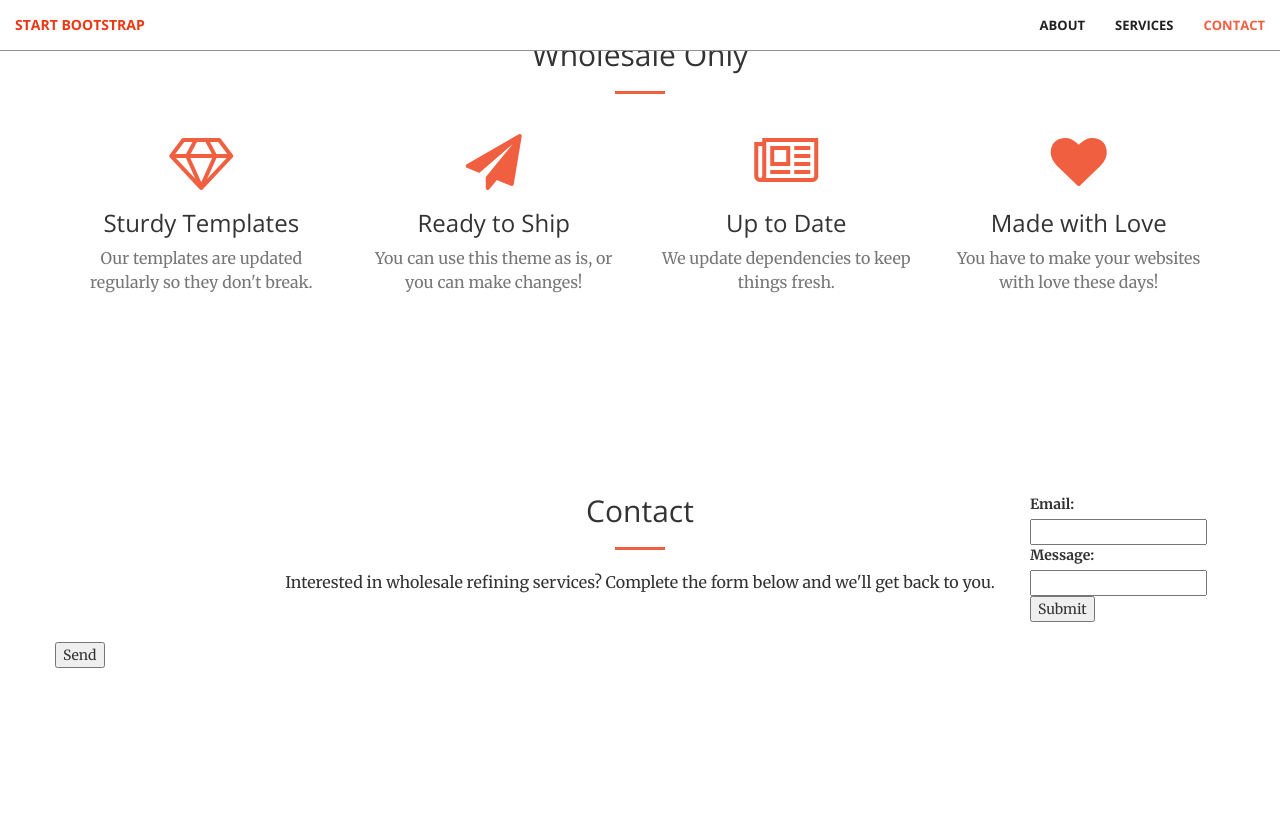
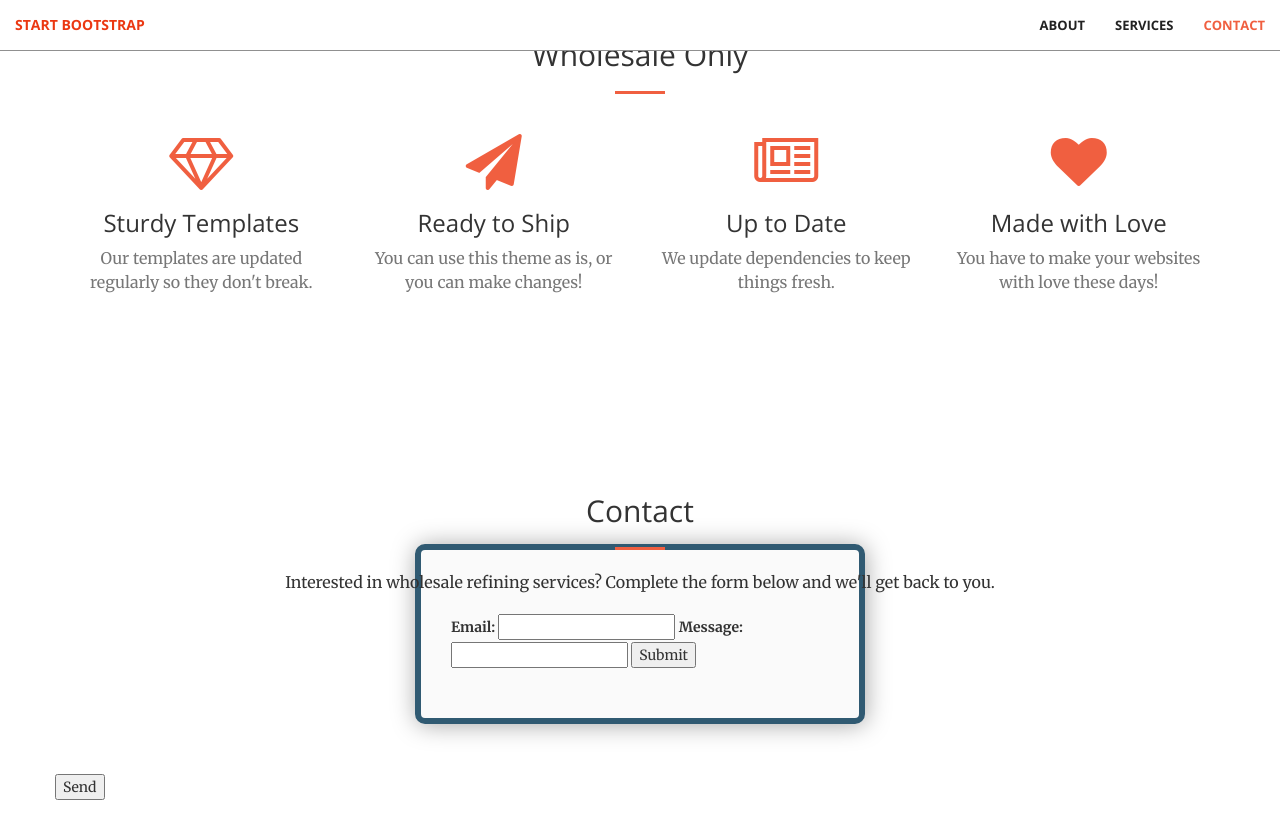
Before and after one commit to wesosan/wesosan.github.io, a Jekyll site: the page built from index.html, in a window 1280 px wide and 900 px high, scrolled down 942 px. Shown: the top 839 px of the window. Built offline with Jekyll 4.4.1, drawn with Linux system fonts in a browser that asks for light colours; before the commit the page ends 1710 px from its top, so only the background shows below that.

Commit message:
Update contact.html

```diff
--- a/_includes/contact.html
+++ b/_includes/contact.html
@@ -11,6 +11,7 @@
                 <form id="my-form"
                   action="https://formspree.io/xvowlabg"
                   method="POST"
+                  class="form-style-9"
                 >
                   <label>Email:</label>
                   <input type="email" name="email" />
```
